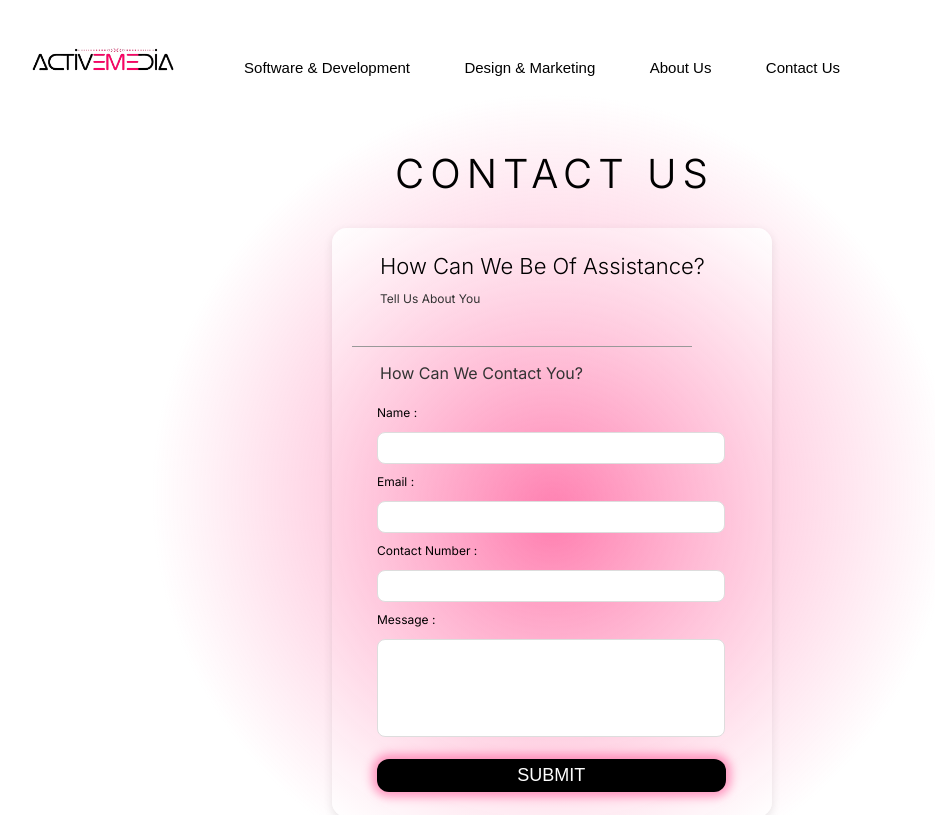
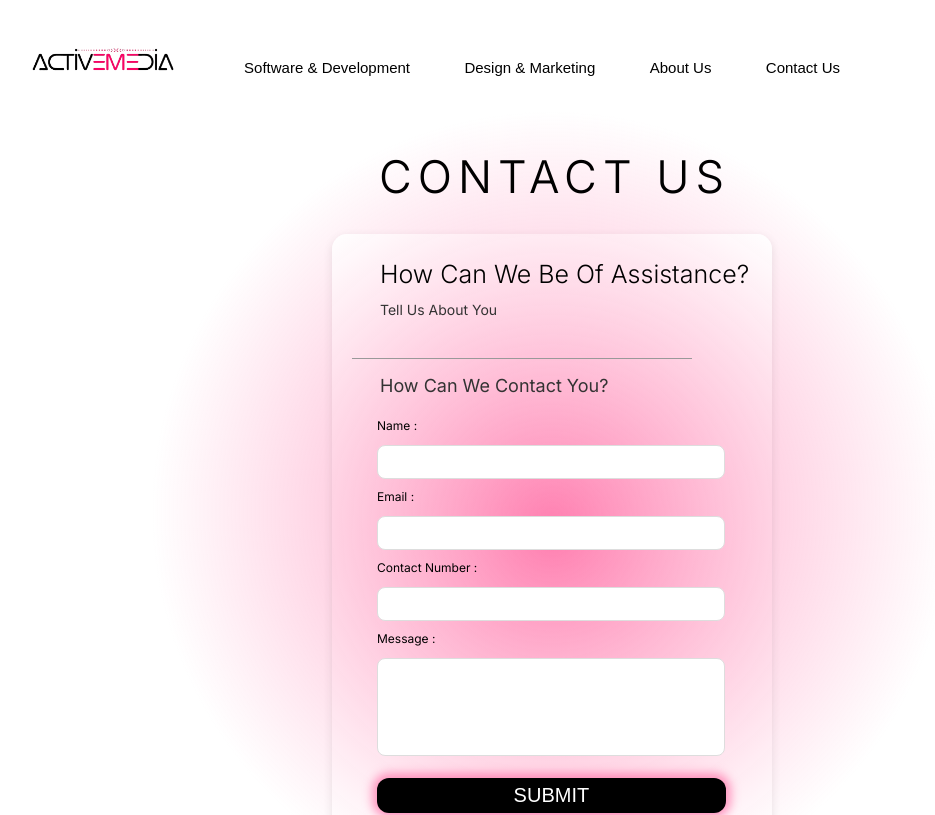
Before and after one commit to Divine-Ntambwe/Active-Media, a React (Vite) app: page /contact-us in a window 1280 px wide. Shown: the top 815 px of the page, without its empty margins (88-1023 px from the left). Built offline with nearby package versions, Linux system fonts and the light colour scheme.

Commit message:
work on responsiveness

```diff
--- a/src/pages/Contact_Us.module.css
+++ b/src/pages/Contact_Us.module.css
@@ -17,13 +17,11 @@
   100%{opacity: 1;}
 }
 
-.disappear{
-}
 
 /* Page Title */
 .heading {
   margin-top: 30px; /* Reduced from 40px */
-  font-size: 40px; /* Reduced from 45px */
+  font-size: 45px; /* Reduced from 45px */
   letter-spacing: 6px; /* Reduced from 8px */
   font-weight: 330;
   word-wrap: break-word;
@@ -42,12 +40,12 @@
 }
 
 .contactCard h2 {
-  font-size: 16px; /* Reduced from 18px */
+  font-size: 18px; /* Reduced from 18px */
   margin-bottom: 8px; /* Reduced from 10px */
 }
 
 .subHeadingAbout {
-  font-size: 12px; /* Reduced from 14px */
+  font-size: 14px; /* Reduced from 14px */
   padding-top: 12px; /* Reduced from 15px */
   padding-bottom: 40px; /* Reduced from 50px */
   color: #333;
@@ -56,7 +54,7 @@
 }
 
 .subHeadingContact {
-  font-size: 16px; /* Reduced from 18px */
+  font-size: 18px; /* Reduced from 18px */
   padding-top: 16px; /* Reduced from 20px */
   padding-bottom: 22px; /* Reduced from 28px */
   color: #333;
@@ -65,7 +63,7 @@
 }
 
 .subHeadingContact2 {
-  font-size: 22px; /* Reduced from 25px */
+  font-size: 25px; /* Reduced from 25px */
   font-weight: 300;
   padding-left: 28px; /* Reduced from 32px */
   text-align: left;
@@ -101,7 +99,7 @@
   outline: none;
   width: 88%;
   background: #fff;
-  font-size: 12px; /* Reduced from 14px */
+  font-size: 14px; /* Reduced from 14px */
 }
 
 .form textarea {
@@ -111,7 +109,7 @@
   outline: none;
   width: 88%;
   background: #fff;
-  font-size: 12px; /* Reduced from 14px */
+  font-size: 14px; /* Reduced from 14px */
   resize: none;
   overflow: hidden;
   min-height: 80px; /* Reduced from 100px */
@@ -128,7 +126,7 @@
   transition: 0.3s;
   width: 93%;
   font-weight: 400;
-  font-size: 18px; /* Reduced from 20px */
+  font-size: 20px; /* Reduced from 20px */
   box-shadow: 0 0 10px 5px rgba(255, 92, 155, 0.6);
 }
 
@@ -140,7 +138,7 @@
 .footerText {
   margin: 25px auto 0 auto; /* Reduced from 30px */
   max-width: 100%;
-  font-size: 16px; /* Reduced from 18px */
+  font-size: 18px; /* Reduced from 18px */
   line-height: 1.6;
   font-weight: 300;
 }
```
